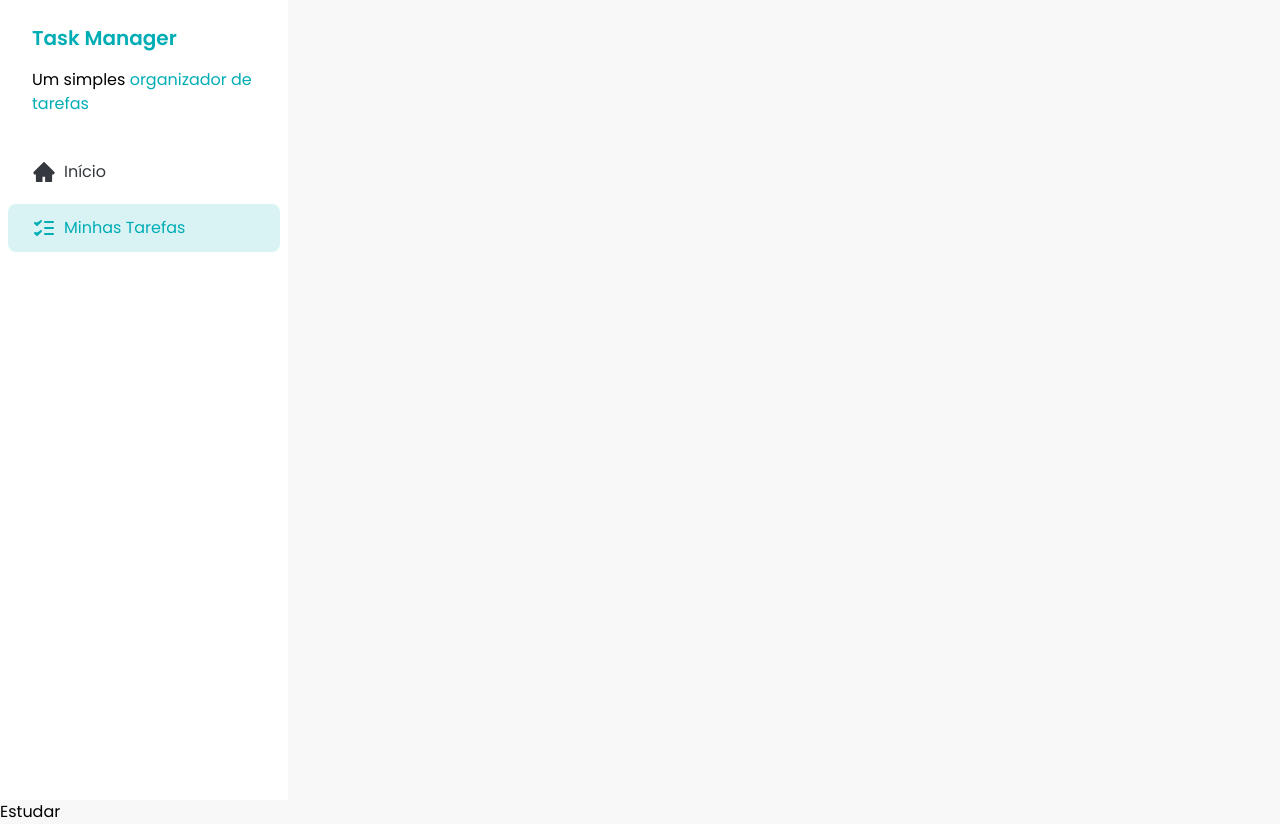
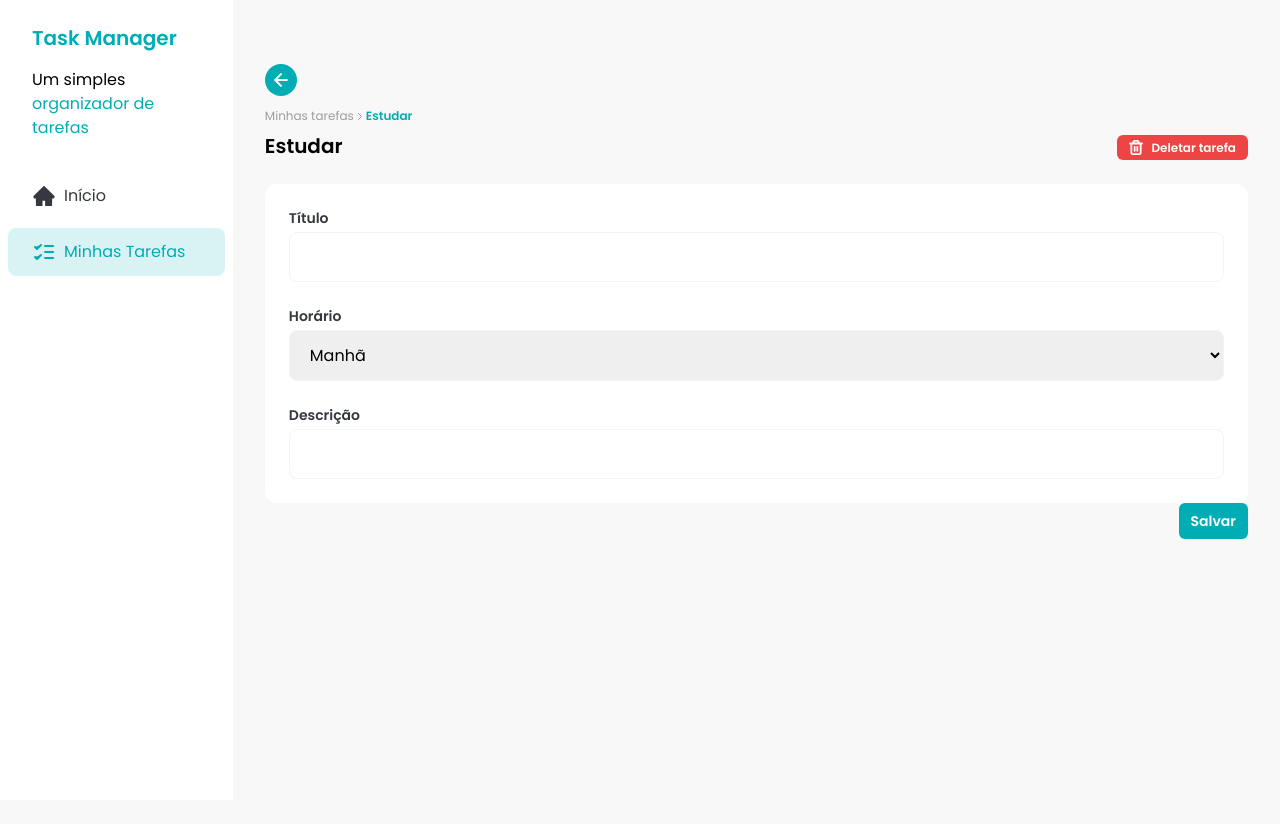
Before and after one commit to MarcusLinck/fsc-task-manager, a React (Vite) app: page /task/1 in a window 1280 px wide. After the commit the page ends 800 px from the top, so only its background shows below. Built offline with nearby package versions, Linux system fonts and the light colour scheme; data requests are answered from the project's data file.

Commit message:
feat: add initial TaskDetails page without logic

```diff
--- a/src/pages/taskDetails.jsx
+++ b/src/pages/taskDetails.jsx
@@ -1,11 +1,20 @@
 import { useEffect, useState } from 'react'
-import { useParams } from 'react-router-dom'
+import { Link, useNavigate, useParams } from 'react-router-dom'
 
+import { ArrowLeftIcon, ChevronRightIcon, TrashIcon } from '../assets/icons'
+import Button from '../components/Button'
+import Input from '../components/Input'
+import Select from '../components/Select'
 import Sidebar from '../components/Sidebar'
 
 const TaskDetailsPage = () => {
   const { taskId } = useParams()
   const [task, setTask] = useState()
+  const navigate = useNavigate()
+
+  const handleBackClick = () => {
+    navigate(-1)
+  }
 
   useEffect(() => {
     const fetchTask = async () => {
@@ -20,9 +29,62 @@
   }, [taskId])
 
   return (
-    <div>
+    <div className="flex">
       <Sidebar />
-      <h1>{task?.title}</h1>
+      <div className="w-full space-y-6 px-8 py-16">
+        {/* barra do topo */}
+        <div className="flex w-full justify-between">
+          {/* parte da esquerda */}
+          <div>
+            <button
+              onClick={handleBackClick}
+              className="mb-3 flex h-8 w-8 items-center justify-center rounded-full bg-brand-primary"
+            >
+              <ArrowLeftIcon />
+            </button>
+            <div className="flex items-center gap-1 text-xs">
+              <Link className="cursor-pointer text-brand-text-gray" to="/">
+                Minhas tarefas
+              </Link>
+              <ChevronRightIcon className="text-brand-text-gray" />
+              <span className="font-semibold text-brand-primary">
+                {task?.title}
+              </span>
+            </div>
+
+            <h1 className="mt-2 text-xl font-semibold">{task?.title}</h1>
+          </div>
+
+          {/* parte da direita */}
+          <Button className="h-fit self-end" color="danger">
+            <TrashIcon />
+            Deletar tarefa
+          </Button>
+        </div>
+
+        <div>
+          {/* dados da tarefa */}
+          <div className="space-y-6 rounded-xl bg-brand-white p-6">
+            <div>
+              <Input id="title" label="Título" />
+            </div>
+
+            <div>
+              <Select />
+            </div>
+
+            <div>
+              <Input id="description" label="Descrição" />
+            </div>
+          </div>
+          {/* botão de salvar */}
+          <div className="flex w-full justify-end gap-3">
+            <Button size="large" color="primary" type="submit">
+              Salvar
+            </Button>
+          </div>
+        </div>
+      </div>
     </div>
   )
 }
```
